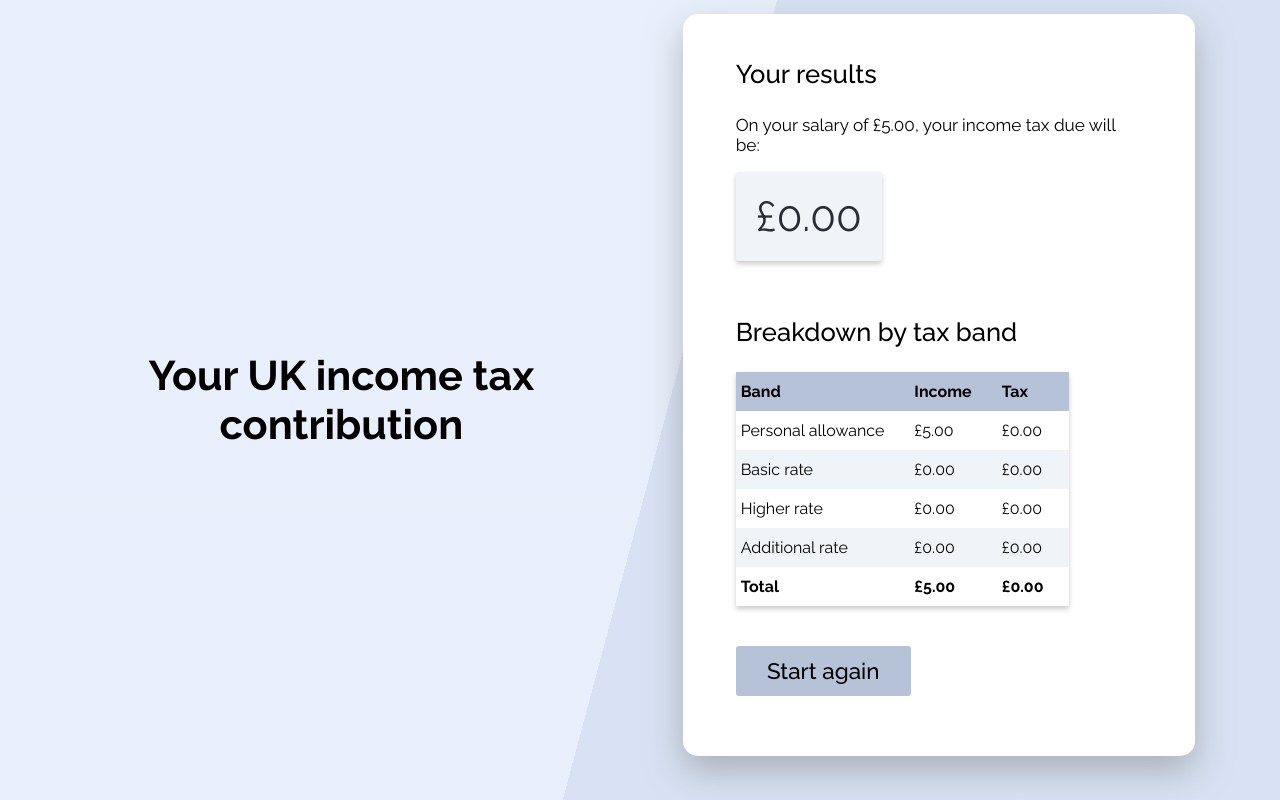
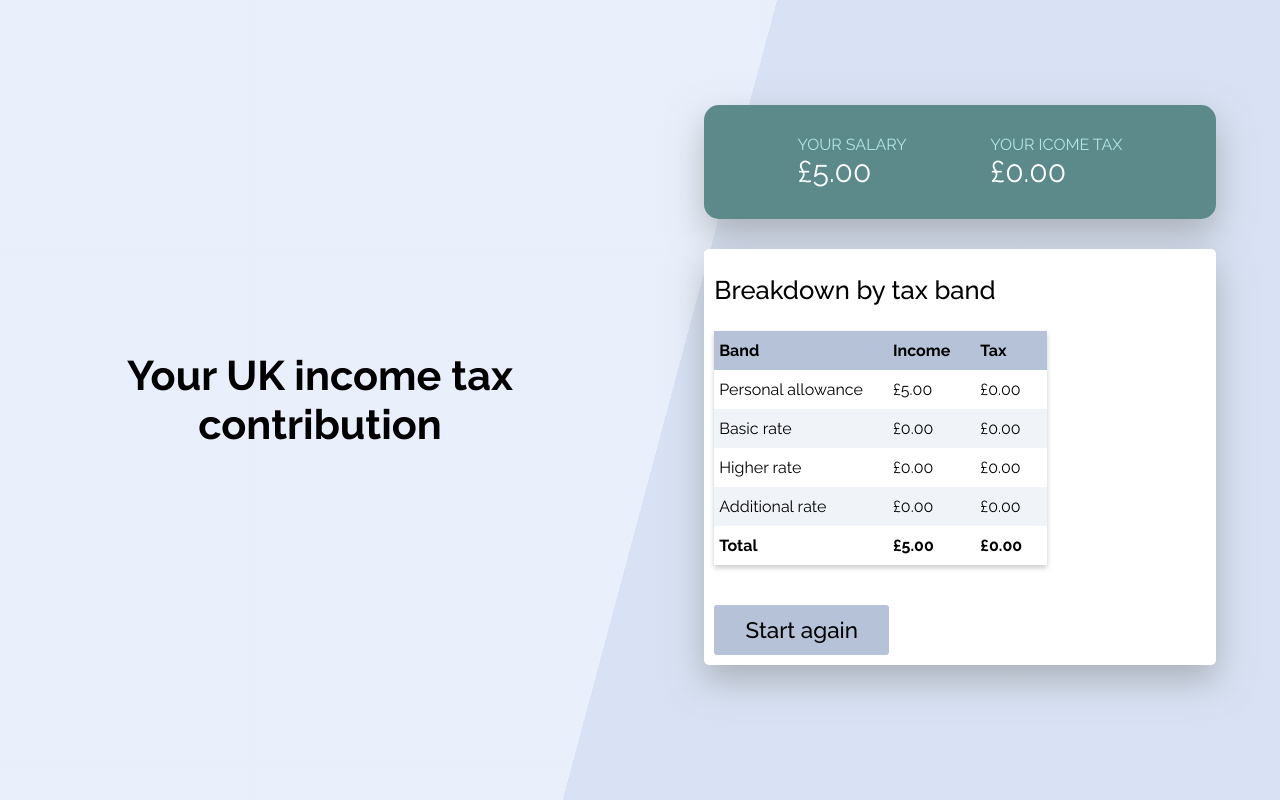
Before and after one commit to gideongoddard/tax-calculator, a React (Create React App) app: page / in a window 1280 px wide. Both pictures are taken after typing "5" into the empty fields and a click on the input "Submit". Built offline with nearby package versions, Linux system fonts and the light colour scheme.

Commit message:
Partial update of results

```diff
--- a/src/Components/App/App.css
+++ b/src/Components/App/App.css
@@ -9,17 +9,9 @@
   color: #000;
 }
 
-.content-box {
-  max-width: 80%;
-  padding: 20px;
-  display: flex;
-  flex-direction: column;
-  justify-content: center;
-  align-items: center;
-  border-radius: 15px;
-  margin-bottom: 30px;
-  background-color: #fff;
-  box-shadow: 0 15px 35px hsla(0, 0%, 50%, .5);
+.content-container {
+  width: 100%;
+  padding: 5%;
 }
 
 @media only screen and (min-width: 800px) {
@@ -28,7 +20,7 @@
     justify-content: space-evenly;
   }
 
-  .content-box {
-    width: 40%;
+  .content-container {
+    width: 50%;
   }
 }
--- a/src/Components/App/App.js
+++ b/src/Components/App/App.js
@@ -125,9 +125,9 @@ class App extends React.Component {
     return (
       <div className="App">
         <Header text={this.state.formSubmitted ? "Your UK income tax contribution" : "Calculate your UK income tax"} />
-        <div className="content-box">
-        <Form scotland={this.state.scotland} onScotlandChange={this.updateScotland} income={this.state.income} onIncomeChange={this.updateIncome} formSubmitted={this.state.formSubmitted} onFormSubmit={this.submitForm} />
-        <Results formSubmitted={this.state.formSubmitted} income={this.state.income} incomeTax={this.state.incomeTax} taxBreakdown={this.state.taxBreakdown} scotland={this.state.scotland} onReset={this.resetApp} />
+        <div className="content-container">
+          <Form scotland={this.state.scotland} onScotlandChange={this.updateScotland} income={this.state.income} onIncomeChange={this.updateIncome} formSubmitted={this.state.formSubmitted} onFormSubmit={this.submitForm} />
+          <Results formSubmitted={this.state.formSubmitted} income={this.state.income} incomeTax={this.state.incomeTax} taxBreakdown={this.state.taxBreakdown} scotland={this.state.scotland} onReset={this.resetApp} />
         </div>
       </div>
     );
--- /dev/null
+++ b/src/Components/ContentBox/ContentBox.css
@@ -0,0 +1,19 @@
+.content-box {
+    max-width: 90%;
+    margin: auto;
+    padding: 20px;
+    display: flex;
+    flex-direction: column;
+    justify-content: center;
+    align-items: center;
+    border-radius: 15px;
+    margin-bottom: 30px;
+    background-color: #fff;
+    box-shadow: 0 15px 35px hsla(0, 0%, 50%, .5);
+  }
+
+  @media only screen and (min-width: 800px) {
+      .content-box {
+
+      }
+  }
--- /dev/null
+++ b/src/Components/ContentBox/ContentBox.js
@@ -0,0 +1,10 @@
+import React from "react"
+import './ContentBox.css'
+
+export default function ContentBox({children}) {
+    return (
+        <div className="content-box">
+            {children}
+        </div>
+    )
+}
--- a/src/Components/Form/Form.js
+++ b/src/Components/Form/Form.js
@@ -1,5 +1,6 @@
 import React from 'react';
 import './Form.css';
+import ContentBox from '../ContentBox/ContentBox'
 import Country from '../Country/Country';
 import Income from '../Income/Income';
 
@@ -27,11 +28,13 @@ class Form extends React.Component {
 
     render() {
         return (
-            <form style={{ display: this.props.formSubmitted ? 'none' : 'flex' }} onSubmit={this.handleSubmit}>
-                <Country scotland={this.props.scotland} onChange={this.handleScotlandChange} />
-                <Income income={this.props.income} onChange={this.handleIncomeChange} />
-                <input type="submit" value="Submit" className="submit"></input>
-            </form>
+            <div className="content-box" style={{ display: this.props.formSubmitted ? 'none' : 'flex' }}>
+                <form onSubmit={this.handleSubmit}>
+                    <Country scotland={this.props.scotland} onChange={this.handleScotlandChange} />
+                    <Income income={this.props.income} onChange={this.handleIncomeChange} />
+                    <input type="submit" value="Submit" className="submit"></input>
+                </form>
+            </div>
         )
     }
 }
--- a/src/Components/Header/Header.css
+++ b/src/Components/Header/Header.css
@@ -1,6 +1,6 @@
 header {
-    width: 80%;
-    max-width: 800px;
+    width: 100%;
+    padding: 5%;
 }
 
 h1 {
@@ -10,6 +10,6 @@ h1 {
 
 @media only screen and (min-width: 800px) {
     header {
-        width: 40%;
+        width: 50%;
     }
 }
--- a/src/Components/Results/Results.css
+++ b/src/Components/Results/Results.css
@@ -1,6 +1,35 @@
 .results {
-    width: 90%;
-    max-width: 700px;
+    width: 100%;
+}
+
+.key-results {
+    width: 100%;
+    max-width: 800px;
+    display: flex;
+    flex-direction: column;
+    justify-content: space-evenly;
+    align-items: flex-start;
+    background-color: hsl(180, 20%, 45%);
+}
+
+.key-result {
+    padding: 10px;
+}
+
+.label {
+    text-transform: uppercase;
+    font-size: 16px;
+    color: hsl(180, 50%, 80%);
+}
+
+.key-data {
+    font-size: 30px;
+    color: hsl(0, 0%, 100%);
+}
+
+.full-results {
+    width: 100%;
+    max-width: 800px;
     display: flex;
     flex-direction: column;
     align-items: flex-start;
@@ -70,3 +99,9 @@ button:hover {
 p {
     margin-top: 0;
 }
+
+@media only screen and (min-width: 800px) {
+    .key-results {
+        flex-direction: row;
+    }
+}
--- a/src/Components/Results/Results.js
+++ b/src/Components/Results/Results.js
@@ -13,11 +13,18 @@ class Results extends React.Component {
 
     render() {
         return (
-            <div style={{ display: this.props.formSubmitted ? 'flex' : 'none' }} className="results">
-                <h3>Your results</h3>
-                <p>On your salary of {this.props.income.toLocaleString('en-GB', {style: 'currency', currency: 'GBP', maximumFractionDigits: 2})}, your income tax due will be:</p>
-                <div className="main-result">{this.props.incomeTax.toLocaleString('en-GB', {style: 'currency', currency: 'GBP', maximumFractionDigits: 2})}</div>
-                <div className="separator"></div>
+            <div className="results" style={{ display: this.props.formSubmitted ? 'block' : 'none' }}>
+                <div className="content-box key-results">
+                    <div className="key-result">
+                        <div className="label">Your salary</div>
+                        <div className="key-data">{this.props.income.toLocaleString('en-GB', {style: 'currency', currency: 'GBP', maximumFractionDigits: 2})}</div>
+                    </div>
+                    <div  className="key-result">
+                        <div className="label">Your icome tax</div>
+                        <div className="key-data">{this.props.incomeTax.toLocaleString('en-GB', {style: 'currency', currency: 'GBP', maximumFractionDigits: 2})}</div>
+                    </div>
+                </div>
+                <div className="content-box full-results">
                     <h3>Breakdown by tax band</h3>
                     <div style={{ display: this.props.scotland ? 'none' : 'block' }} className="breakdown">
                         <table>
@@ -108,6 +115,7 @@ class Results extends React.Component {
                     <div className="separator"></div>
                     <button onClick={this.handleClick}>Start again</button>
                 </div>
+            </div>
         )
     }
 }
--- a/src/index.css
+++ b/src/index.css
@@ -49,3 +49,17 @@ input[type=number]::-webkit-outer-spin-button {
   -webkit-appearance: none;
   margin: 0;
 }
+
+.content-box {
+  max-width: 90%;
+  margin: auto;
+  padding: 20px;
+  display: flex;
+  flex-direction: column;
+  justify-content: center;
+  align-items: center;
+  border-radius: 15px;
+  margin-bottom: 30px;
+  background-color: #fff;
+  box-shadow: 0 15px 35px hsla(0, 0%, 50%, .5);
+}
```
Lines whose indentation alone changed are shown as unchanged.
